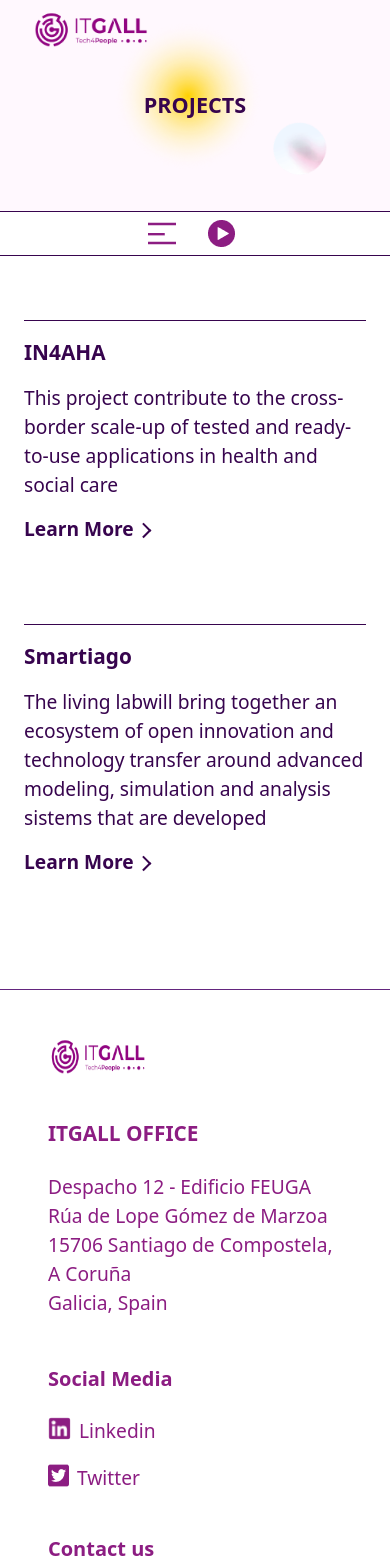
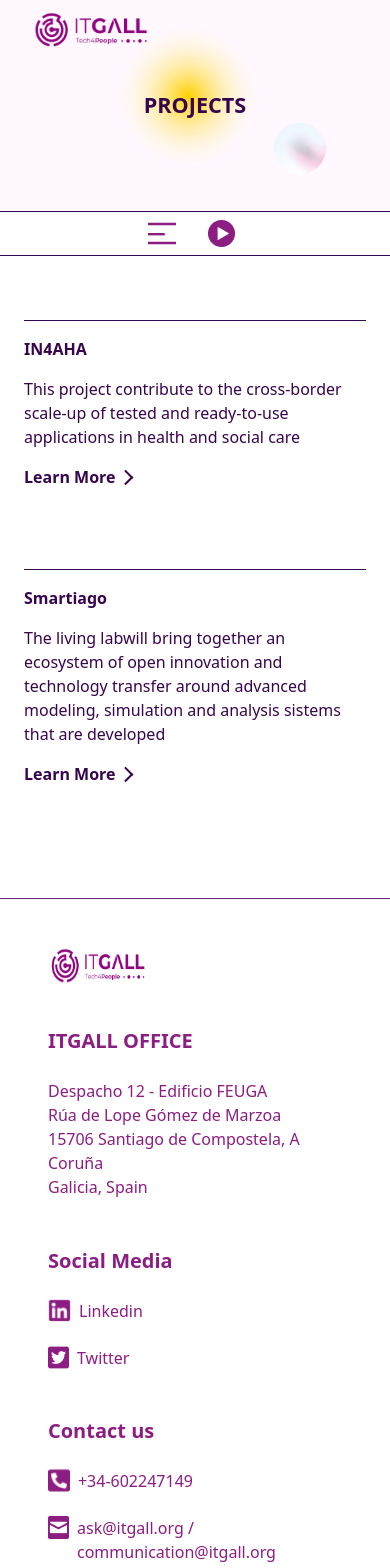
Before and after one commit to enrique-dev-coder/itgally, a Next.js app: page /projects in a window 390 px wide. Shown: the top 1568 px of the page. Built offline with nearby package versions, Linux system fonts and the light colour scheme.

Commit message:
corrigiendo tamaño de textos

```diff
--- a/components/network/Afaga.jsx
+++ b/components/network/Afaga.jsx
@@ -30,7 +30,7 @@ const Afaga = () => {
                 </p>
             </div>
 
-            <video src="https://res.cloudinary.com/datsipxkz/video/upload/v1651767251/itgall/Afaga_efagdl.mov" className=" w-4/5 shadow-2xl col-span-2 lg:col-span-1 mt-[2rem]" controls autoPlay></video>
+            <video src="https://res.cloudinary.com/datsipxkz/video/upload/v1651767251/itgall/Afaga_efagdl.mov" className=" w-4/5 shadow-2xl col-span-2 lg:col-span-1 mt-[2rem] mx-auto" controls autoPlay></video>
 
             <div className="block lg:hidden col-span-2 ml-[2.5rem] w-[189px] h-[101px]" >
                 <img src="/assets/logo-afaga.png" alt="" className="w-full h-full" />
--- a/components/network/Ategal.jsx
+++ b/components/network/Ategal.jsx
@@ -21,7 +21,7 @@ const Ategal = () => {
                 </p>
             </div>
 
-            <video src="https://res.cloudinary.com/datsipxkz/video/upload/v1651767246/itgall/ategal_ujclfb.mp4" className=" w-4/5 shadow-2xl col-span-2 lg:col-span-1 mt-[2rem]" controls autoPlay></video>
+            <video src="https://res.cloudinary.com/datsipxkz/video/upload/v1651767246/itgall/ategal_ujclfb.mp4" className=" w-4/5 shadow-2xl col-span-2 lg:col-span-1 mt-[2rem] mx-auto" controls autoPlay></video>
 
             <div className="block lg:hidden col-span-2 ml-[2.5rem] w-[148px] h-[69px]" >
                 <img src="/assets/logo-ategal.png" alt="" className="w-full h-full" />
--- a/components/network/Atendo.jsx
+++ b/components/network/Atendo.jsx
@@ -25,7 +25,7 @@ const Atendo = () => {
                 </p>
             </div>
 
-            <video src="https://res.cloudinary.com/datsipxkz/video/upload/v1651767249/itgall/Atendo_ixqp7y.mp4" className=" w-4/5 shadow-2xl col-span-2 lg:col-span-1 mt-[2rem]" controls autoPlay></video>
+            <video src="https://res.cloudinary.com/datsipxkz/video/upload/v1651767249/itgall/Atendo_ixqp7y.mp4" className=" w-4/5 shadow-2xl col-span-2 lg:col-span-1 mt-[2rem] mx-auto" controls autoPlay></video>
 
             <div className="block lg:hidden col-span-2 ml-[2.5rem] w-[143px] h-[39px]" >
                 <img src="/assets/logo-atendo.svg" alt="" className="w-full h-full" />
--- a/components/network/CruzRoja.jsx
+++ b/components/network/CruzRoja.jsx
@@ -42,7 +42,7 @@ const CruzRoja = () => {
                 </p>
             </div>
 
-            <video src="https://res.cloudinary.com/datsipxkz/video/upload/v1651767245/itgall/Cruz_Roja_beokqz.mp4" className=" w-4/5 shadow-2xl col-span-2 lg:col-span-1 mt-[2rem]" controls autoPlay></video>
+            <video src="https://res.cloudinary.com/datsipxkz/video/upload/v1651767245/itgall/Cruz_Roja_beokqz.mp4" className=" w-4/5 shadow-2xl col-span-2 lg:col-span-1 mt-[2rem] mx-auto" controls autoPlay></video>
 
             <div className="block lg:hidden col-span-2 ml-[2.5rem] w-[152px] h-[84px]" >
                 <img src="/assets/logo-cruz.png" alt="" className="w-full h-full" />
--- a/components/network/Domus.jsx
+++ b/components/network/Domus.jsx
@@ -40,7 +40,7 @@ const Domus = () => {
                 </p>
             </div>
 
-            <video src="https://res.cloudinary.com/datsipxkz/video/upload/v1651767255/itgall/domus_jjhchq.mp4" className=" w-4/5 shadow-2xl col-span-2 lg:col-span-1 mt-[2rem]" controls autoPlay></video>
+            <video src="https://res.cloudinary.com/datsipxkz/video/upload/v1651767255/itgall/domus_jjhchq.mp4" className=" w-4/5 shadow-2xl col-span-2 lg:col-span-1 mt-[2rem] mx-auto" controls autoPlay></video>
 
             <div className="block lg:hidden col-span-2 ml-[2.5rem] w-[138px] h-[76px]" >
                 <img src="/assets/logo-domus.png" alt="" className="w-full h-full" />
--- a/components/network/Fegerec.jsx
+++ b/components/network/Fegerec.jsx
@@ -20,7 +20,7 @@ const Fegerec = () => {
                 </p>
             </div>
 
-            <video src="https://res.cloudinary.com/datsipxkz/video/upload/v1651767244/itgall/Fegerec_jx8fy6.mp4" className=" w-4/5 shadow-2xl col-span-2 lg:col-span-1 mt-[2rem]" controls autoPlay></video>
+            <video src="https://res.cloudinary.com/datsipxkz/video/upload/v1651767244/itgall/Fegerec_jx8fy6.mp4" className=" w-4/5 shadow-2xl col-span-2 lg:col-span-1 mt-[2rem] mx-auto" controls autoPlay></video>
 
             <div className="block lg:hidden col-span-2 ml-[2.5rem] w-[135px] h-[40px]" >
                 <img src="/assets/logo-fegerec.png" alt="" className="w-full h-full" />
--- a/components/network/Olecer.jsx
+++ b/components/network/Olecer.jsx
@@ -22,7 +22,7 @@ const Olecer = () => {
                 </p>
             </div>
 
-            <video src="https://res.cloudinary.com/datsipxkz/video/upload/v1651767252/itgall/Olecer_kznvki.mp4" className=" w-4/5 shadow-2xl col-span-2 lg:col-span-1 mt-[2rem]" controls autoPlay></video>
+            <video src="https://res.cloudinary.com/datsipxkz/video/upload/v1651767252/itgall/Olecer_kznvki.mp4" className=" w-4/5 shadow-2xl col-span-2 lg:col-span-1 mt-[2rem] mx-auto" controls autoPlay></video>
 
             <p className="block lg:hidden col-span-2 text-primary-violet px-[2.5rem]">
                 Francisco Abelardo Lamilla Curros <br />
--- a/components/network/Saraiva.jsx
+++ b/components/network/Saraiva.jsx
@@ -23,7 +23,7 @@ A key in our work is innovation and continuous improvement, which is why we part
                 </p>
             </div>
 
-            <video src="https://res.cloudinary.com/datsipxkz/video/upload/v1651767257/itgall/Saraiva_mnhyji.mp4" className=" w-4/5 shadow-2xl col-span-2 lg:col-span-1 mt-[2rem]" controls autoPlay></video>
+            <video src="https://res.cloudinary.com/datsipxkz/video/upload/v1651767257/itgall/Saraiva_mnhyji.mp4" className=" w-4/5 shadow-2xl col-span-2 lg:col-span-1 mt-[2rem] mx-auto" controls autoPlay></video>
 
             <p className="block lg:hidden col-span-2 text-primary-violet px-[2.5rem]">
                 Lucia Saborido <br />
--- a/pages/contact/index.jsx
+++ b/pages/contact/index.jsx
@@ -75,13 +75,15 @@ const contact = () => {
       </FadeInElement>
 
       <Contact
-      h3Styles="text-[#8C1D82] font-bold text-[1.3rem] mb-6"
-      pStyles="text-[#8C1D82] text-[1.2rem]"
-      aStyles="text-[#8C1D82] ml-[.5rem] text-[1.2rem] lg:text-[1rem]"
+      h3Styles="text-[#8C1D82] font-bold text-xl mb-6"
+      pStyles="text-[#8C1D82]"
+      aStyles="text-[#8C1D82] ml-[.5rem]"
       />
   </div>
     </Fragment>
-
+  //text-[1.3rem] h3
+  //text-[1.2rem] p
+  //text-[1.2rem] lg:text-[1rem] a
   )
 }
 
--- a/pages/events/index.jsx
+++ b/pages/events/index.jsx
@@ -70,9 +70,9 @@ const events = () => {
       </FadeInElement>
 
       <Contact
-      h3Styles="text-[#8C1D82] font-bold text-[1.3rem] mb-6"
-      pStyles="text-[#8C1D82] text-[1.2rem]"
-      aStyles="text-[#8C1D82] ml-[.5rem] text-[1.2rem] lg:text-[1rem]"
+      h3Styles="text-[#8C1D82] font-bold text-xl mb-6"
+      pStyles="text-[#8C1D82]"
+      aStyles="text-[#8C1D82] ml-[.5rem]"
       />
   </div>
     </Fragment>
--- a/pages/projects/index.jsx
+++ b/pages/projects/index.jsx
@@ -44,18 +44,18 @@ const projects = () => {
           <ProjectInfo
             title="IN4AHA"
             info={projectTexts.in4aha}
-            h2Styles="font-bold mt-4 text-[#37044E] text-[1.3rem]"
-            pStyles="text-primary-violet mt-4 text-[1.2rem]"
-            aStyles="font-bold text-[#37044E] mt-4 block text-[1.2rem] hover:opacity-75"
+            h2Styles="font-bold mt-4 text-[#37044E] sm:font-[1.3rem]"
+            pStyles="text-primary-violet mt-4 sm:text-[1.1rem]"
+            aStyles="font-bold text-[#37044E] mt-4 block sm:text-[1.1rem] hover:opacity-75"
             address="projects/in4aha"
             btnText="Learn More" />
 
           <ProjectInfo
             title="Smartiago"
             info={projectTexts.smartiago}
-            h2Styles="font-bold mt-4 text-[#37044E] text-[1.3rem]"
-            pStyles="text-primary-violet mt-4 text-[1.2rem]"
-            aStyles="font-bold text-[#37044E] mt-4 block text-[1.2rem] hover:opacity-75"
+            h2Styles="font-bold mt-4 text-[#37044E] sm:font-[1.3rem]"
+            pStyles="text-primary-violet mt-4 sm:text-[1.1rem]"
+            aStyles="font-bold text-[#37044E] mt-4 block sm:text-[1.1rem] hover:opacity-75"
             address="projects/smartiago"
             btnText="Learn More"/>
 
@@ -63,9 +63,9 @@ const projects = () => {
       </FadeInElement>
 
       <Contact
-      h3Styles="text-[#8C1D82] font-bold text-[1.3rem] mb-6"
-      pStyles="text-[#8C1D82] text-[1.2rem]"
-      aStyles="text-[#8C1D82] ml-[.5rem] text-[1.2rem] lg:text-[1rem]"
+      h3Styles="text-[#8C1D82] font-bold text-xl mb-6"
+      pStyles="text-[#8C1D82]"
+      aStyles="text-[#8C1D82] ml-[.5rem]"
       />
   </div>
 
```
